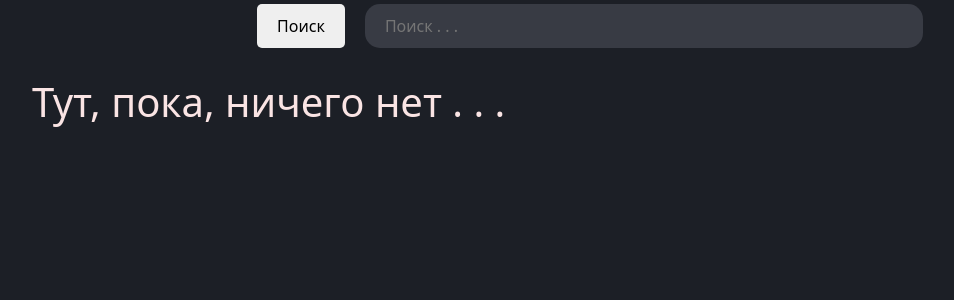
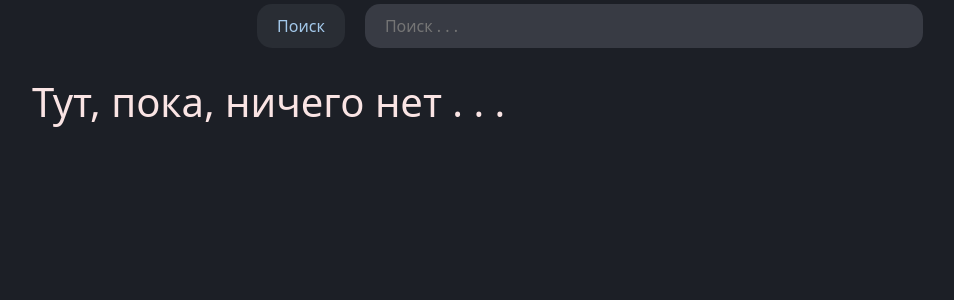
Before and after one commit to gh0sthck/django-blog, a Django app: page / in a window 1280 px wide. Shown: the part 96-396 px from the top of the page, without its empty margins (50-1004 px from the left). Run offline with Django 4.2, Linux system fonts and the light colour scheme; data that the repository does not hold is empty; some libraries are stand-ins or nearby versions.

Commit message:
Search system fixes

```diff
--- a/blogsite/posts/views.py
+++ b/blogsite/posts/views.py
@@ -15,7 +15,7 @@ def all_posts_page(request):
         form = SearchForm(request.POST)
         if form.is_valid():
             data = form.cleaned_data
-            all_posts_title: QuerySet[Post] = Post.objects.filter(title__search=data["search_query"])
+            all_posts_title: QuerySet[Post] = Post.objects.filter(title__contains=data["search_query"])
             all_posts_tags: QuerySet[Post] = Post.objects.filter(tags__name__search=data["search_query"])
             all_posts_text: QuerySet[Post] = Post.objects.filter(text__search=data["search_query"])
             tags: QuerySet[Tag] = Post.tags.filter(name__search=data["search_query"])
--- a/blogsite/static/styles.css
+++ b/blogsite/static/styles.css
@@ -97,7 +97,15 @@ a {
     border: none;
     outline: none;
     margin-right: 20px;
-    border-radius: 5px;
+    border-radius: 15px;
+    background-color: #292d34;
+    color: #a3c8ea;
+}
+
+.search_input:hover {
+    background-color: #789ede;
+    color: #fff;
+    transition: .2s;
 }
 
 #id_search_query {
```
